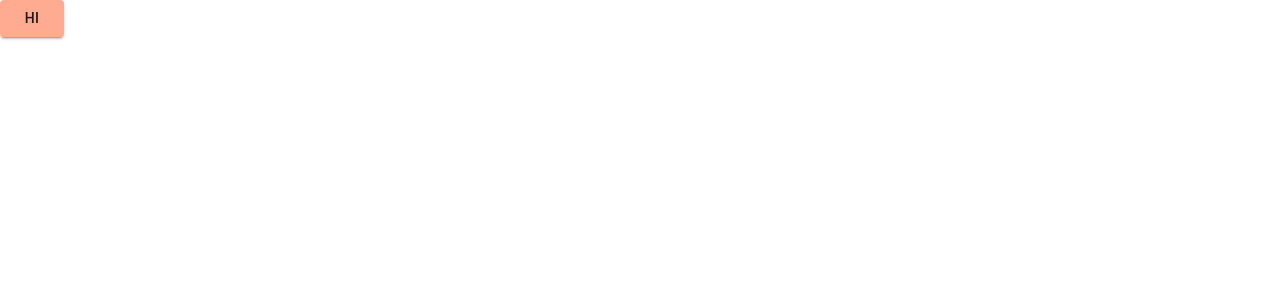
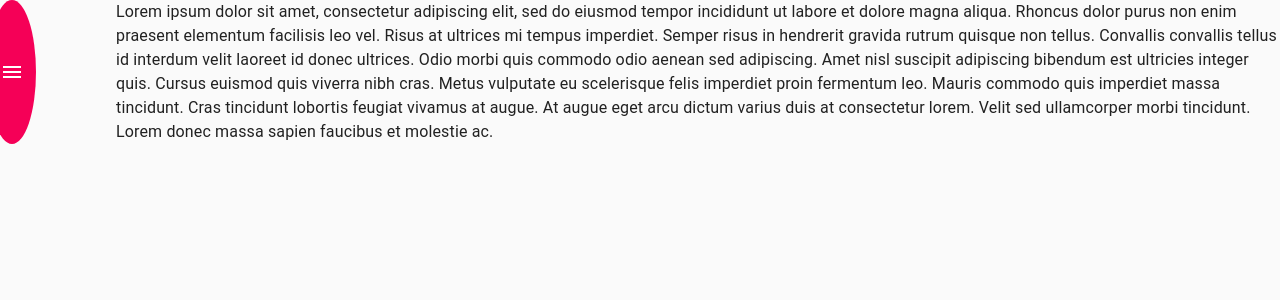
Before and after one commit to schedule-sharing/schedule-sharing-frontend, a Next.js app: page / in a window 1280 px wide. Shown: the top 300 px of the page. Built offline with nearby package versions, Linux system fonts and the light colour scheme.

Commit message:
feat:사이드바 추가 및 Next js와 material ui 사용 위한 document 파일 설정

```diff
--- /dev/null
+++ b/component/SideMenuBar.tsx
@@ -0,0 +1,195 @@
+import React, { ReactComponentElement } from 'react';
+import clsx from 'clsx';
+import { makeStyles, useTheme } from '@material-ui/core/styles';
+import Drawer from '@material-ui/core/Drawer';
+import CssBaseline from '@material-ui/core/CssBaseline';
+import List from '@material-ui/core/List';
+import Typography from '@material-ui/core/Typography';
+import Divider from '@material-ui/core/Divider';
+import IconButton from '@material-ui/core/IconButton';
+import MenuIcon from '@material-ui/icons/Menu';
+import ChevronLeftIcon from '@material-ui/icons/ChevronLeft';
+import ChevronRightIcon from '@material-ui/icons/ChevronRight';
+import ListItem from '@material-ui/core/ListItem';
+import ListItemIcon from '@material-ui/core/ListItemIcon';
+import AddIcon from '@material-ui/icons/Add';
+import ListItemText from '@material-ui/core/ListItemText';
+import InboxIcon from '@material-ui/icons/MoveToInbox';
+import MailIcon from '@material-ui/icons/Mail';
+import { Avatar, Grid } from '@material-ui/core';
+
+const drawerWidth = 240;
+
+const useStyles = makeStyles((theme) => ({
+  root: {
+    display: 'flex',
+  },
+  appBar: {
+    transition: theme.transitions.create(['margin', 'width'], {
+      easing: theme.transitions.easing.sharp,
+      duration: theme.transitions.duration.leavingScreen,
+    }),
+  },
+  appBarShift: {
+    width: `calc(100% - ${drawerWidth}px)`,
+    marginLeft: drawerWidth,
+    transition: theme.transitions.create(['margin', 'width'], {
+      easing: theme.transitions.easing.easeOut,
+      duration: theme.transitions.duration.enteringScreen,
+    }),
+  },
+  menuButton: {
+    marginRight: theme.spacing(2),
+    color : 'white',
+    backgroundColor : theme.palette.secondary.main,
+  },
+  hide: {
+    display: 'none',
+  },
+  drawer: {
+    width: drawerWidth,
+    flexShrink: 0,
+  },
+  drawerPaper: {
+    width: drawerWidth,
+    backgroundColor : theme.palette.primary.main
+  },
+  drawerHeader: {
+    display: 'flex',
+    flexDirection : 'column',
+    justifyContent: 'flex-end',
+    paddingLeft : '16px',
+    paddingBottom : '10px'
+  },
+  drawerIcon :{
+    display: 'flex',
+    alignItems: 'center',
+    padding: theme.spacing(0, 1),
+    // necessary for content to be below app bar
+    ...theme.mixins.toolbar,
+    justifyContent: 'flex-end',
+  },
+  content: {
+    flexGrow: 1,
+    padding: theme.spacing(3),
+    transition: theme.transitions.create('margin', {
+      easing: theme.transitions.easing.sharp,
+      duration: theme.transitions.duration.leavingScreen,
+    }),
+    marginLeft: -drawerWidth,
+  },
+  contentShift: {
+    transition: theme.transitions.create('margin', {
+      easing: theme.transitions.easing.easeOut,
+      duration: theme.transitions.duration.enteringScreen,
+    }),
+    marginLeft: 0,
+  },
+  divider : {
+      backgroundColor : theme.palette.primary.dark,
+  },
+  drawerAvatar : {
+      width : '75px',
+      height : '75px'
+  },
+  listText : {
+      fontSize : "30px",
+  },
+  addIcon : {
+    width : '50px',
+    height : '50px',
+    color : theme.palette.secondary.main
+  }
+}));
+
+const SideMenuBar:React.FC<{
+    children : ReactComponentElement<any,any>;
+}> = ({children})=> {
+  const classes = useStyles();
+  const theme = useTheme();
+  const [open, setOpen] = React.useState(false);
+
+  const handleDrawerOpen = () => {
+    setOpen(true);
+  };
+
+  const handleDrawerClose = () => {
+    setOpen(false);
+  };
+
+  return (
+    <div className={classes.root}>
+      <CssBaseline />
+          <IconButton
+            aria-label="open drawer"
+            onClick={handleDrawerOpen}
+            edge="start"
+            className={clsx(classes.menuButton, open && classes.hide)}
+          >
+            <MenuIcon />
+          </IconButton>
+      <Drawer
+        className={classes.drawer}
+        variant="persistent"
+        anchor="left"
+        open={open}
+        classes={{
+          paper: classes.drawerPaper,
+        }}
+      >
+        <div className = {classes.drawerHeader}>
+            <div className={classes.drawerIcon}>
+              <IconButton onClick={handleDrawerClose}>
+                {theme.direction === 'ltr' ? <ChevronLeftIcon /> : <ChevronRightIcon />}
+              </IconButton>
+            </div>
+            <Grid container spacing={3}>
+              <Grid item xs={4}>
+                <Avatar src="https://cdnweb01.wikitree.co.kr/webdata/editor/202009/23/img_20200923081643_5ab21941.webp" className ={classes.drawerAvatar}/>
+              </Grid>
+              <Grid item xs={8}>
+                  <Grid container spacing ={4}>
+                    <Grid item xs={12}>
+                      <Typography variant="h5" align="center">
+                        hyunjae
+                      </Typography>
+                    </Grid>
+                    <Grid item xs={12}>
+                      <Typography>
+                        마지막 접속 6일전
+                      </Typography>
+                    </Grid>
+                  </Grid>
+              </Grid>
+            </Grid>
+
+        </div>
+        <Divider classes={{root : classes.divider}} variant= "middle"/>
+        <List>
+          {['동네 친구', '학교', '여자친구'].map((text) => (
+            <ListItem button key={text}>
+              {/*<ListItemIcon>{index % 2 === 0 ? <InboxIcon /> : <MailIcon />}</ListItemIcon>*/}
+              <ListItemText classes ={{primary: classes.listText}} primary={text} />
+            </ListItem>
+          ))}
+        </List>
+        <Divider classes={{root : classes.divider}} variant= "middle" />
+        <Grid container justify="center">
+          <IconButton classes={{root : classes.addIcon }}>
+            <AddIcon fontSize="large"/>
+          </IconButton>
+        </Grid>
+      </Drawer>
+      <main
+        className={clsx(classes.content, {
+          [classes.contentShift]: open,
+        })}
+      >
+        <div className={classes.drawerHeader} />
+      </main>
+      {children}
+    </div>
+  );
+}
+
+export default SideMenuBar;
--- a/pages/_app.tsx
+++ b/pages/_app.tsx
@@ -3,11 +3,18 @@ import React from "react";
 import { AppProps } from "next/app";
 import { MuiThemeProvider } from "@material-ui/core";
 import mainTheme from "../styles/themes/mainTheme";
+import SideMenuBar from './../component/SideMenuBar';
+import  { Container } from 'next/app';
+import Head from 'next/head';
 
-const MyApp = ({ Component, pageProps }: AppProps) => (
-  <MuiThemeProvider theme={mainTheme}>
-    <Component />
-  </MuiThemeProvider>
-);
+const MyApp = ({ Component, pageProps }: AppProps)=> {
+    return(
+    <MuiThemeProvider theme={mainTheme}>
+      <SideMenuBar>
+        <Component {...pageProps}/>
+      </SideMenuBar>
+    </MuiThemeProvider>
+  )
+};
 
 export default MyApp;
--- /dev/null
+++ b/pages/_document.tsx
@@ -0,0 +1,47 @@
+import React from 'react';
+import Document, { Html, Head, Main, NextScript } from 'next/document';
+import { ServerStyleSheets } from '@material-ui/styles';
+import flush from 'styled-jsx/server';
+
+export default class RootDocument extends Document {
+    static async getInitialProps(ctx) {
+        // Render app and page and get the context of the page with collected side effects.
+        const sheets = new ServerStyleSheets();
+        const originalRenderPage = ctx.renderPage;
+
+        ctx.renderPage = () =>
+        originalRenderPage({
+            enhanceApp: App => props => sheets.collect(<App {...props} />),
+        });
+
+        const initialProps = await Document.getInitialProps(ctx);
+
+        return {
+            ...initialProps,
+            // Styles fragment is rendered after the app and page rendering finish.
+            styles: (
+                <React.Fragment>
+                    {sheets.getStyleElement()}
+                    {flush() || null}
+                </React.Fragment>
+            ),
+        };
+    }
+
+    render() {
+        return (
+            <Html>
+                <Head>
+                    <meta charSet="utf-8" />
+                    {/*<meta name="viewport" content="width=device-width, initial-scale=1.0, maximum-scale=1, user-scalable=no" />*/}
+                    <meta name="description" content="My First Static Website"/>
+                    <meta name="keywords" content="nextjs,static,website" />
+                </Head>
+                <body>
+                    <Main />
+                    <NextScript />
+                </body>
+            </Html>
+        );
+    }
+}
--- a/pages/api/hello.tsx
+++ /dev/null
@@ -1,6 +0,0 @@
-// Next.js API route support: https://nextjs.org/docs/api-routes/introduction
-import { NextApiRequest, NextApiResponse } from "next";
-
-export default (req: NextApiRequest, res: NextApiResponse) => {
-  res.status(200).json({ name: "John Doe" });
-};
--- a/pages/index.tsx
+++ b/pages/index.tsx
@@ -1,12 +1,22 @@
 import React from "react";
-import { Button } from "@material-ui/core";
+import Typography from '@material-ui/core/Typography';
 
-export default function Home() {
+export default function index() {
   return (
-    <div>
-      <Button color="primary" variant="contained">
-        Hi
-      </Button>
-    </div>
+    <>
+      <Typography>
+          Lorem ipsum dolor sit amet, consectetur adipiscing elit, sed do eiusmod tempor incididunt
+          ut labore et dolore magna aliqua. Rhoncus dolor purus non enim praesent elementum
+          facilisis leo vel. Risus at ultrices mi tempus imperdiet. Semper risus in hendrerit
+          gravida rutrum quisque non tellus. Convallis convallis tellus id interdum velit laoreet id
+          donec ultrices. Odio morbi quis commodo odio aenean sed adipiscing. Amet nisl suscipit
+          adipiscing bibendum est ultricies integer quis. Cursus euismod quis viverra nibh cras.
+          Metus vulputate eu scelerisque felis imperdiet proin fermentum leo. Mauris commodo quis
+          imperdiet massa tincidunt. Cras tincidunt lobortis feugiat vivamus at augue. At augue eget
+          arcu dictum varius duis at consectetur lorem. Velit sed ullamcorper morbi tincidunt. Lorem
+          donec massa sapien faucibus et molestie ac.
+        </Typography>
+
+    </>
   );
 }
--- a/styles/themes/mainTheme.ts
+++ b/styles/themes/mainTheme.ts
@@ -3,14 +3,14 @@ import { createMuiTheme } from "@material-ui/core";
 export default createMuiTheme({
   palette: {
     primary: {
-      main: "#ffab91",
+      main: "#FFCCBC",
       light: "#ffddc1",
-      dark: "#c97b63"
+      dark: "#000000",
     },
     secondary: {
       main: "#f50057",
       light: "#ff5983",
       dark: "#bb002f"
     }
-  }
+  },
 });
--- a/tsconfig.json
+++ b/tsconfig.json
@@ -25,7 +25,7 @@
     // "isolatedModules": true,               /* Transpile each file as a separate module (similar to 'ts.transpileModule'). */
     /* Strict Type-Checking Options */
     "strict": true, /* Enable all strict type-checking options. */
-    "noImplicitAny": true, /* Raise error on expressions and declarations with an implied 'any' type. */// "strictNullChecks": true,              /* Enable strict null checks. */
+    "noImplicitAny": false, /* Raise error on expressions and declarations with an implied 'any' type. */// "strictNullChecks": true,              /* Enable strict null checks. */
     // "strictFunctionTypes": true,           /* Enable strict checking of function types. */
     // "strictBindCallApply": true,           /* Enable strict 'bind', 'call', and 'apply' methods on functions. */
     // "strictPropertyInitialization": true,  /* Enable strict checking of property initialization in classes. */
```
Also changed, not shown: 1 other file (tests, documents, lock files or other folders).
